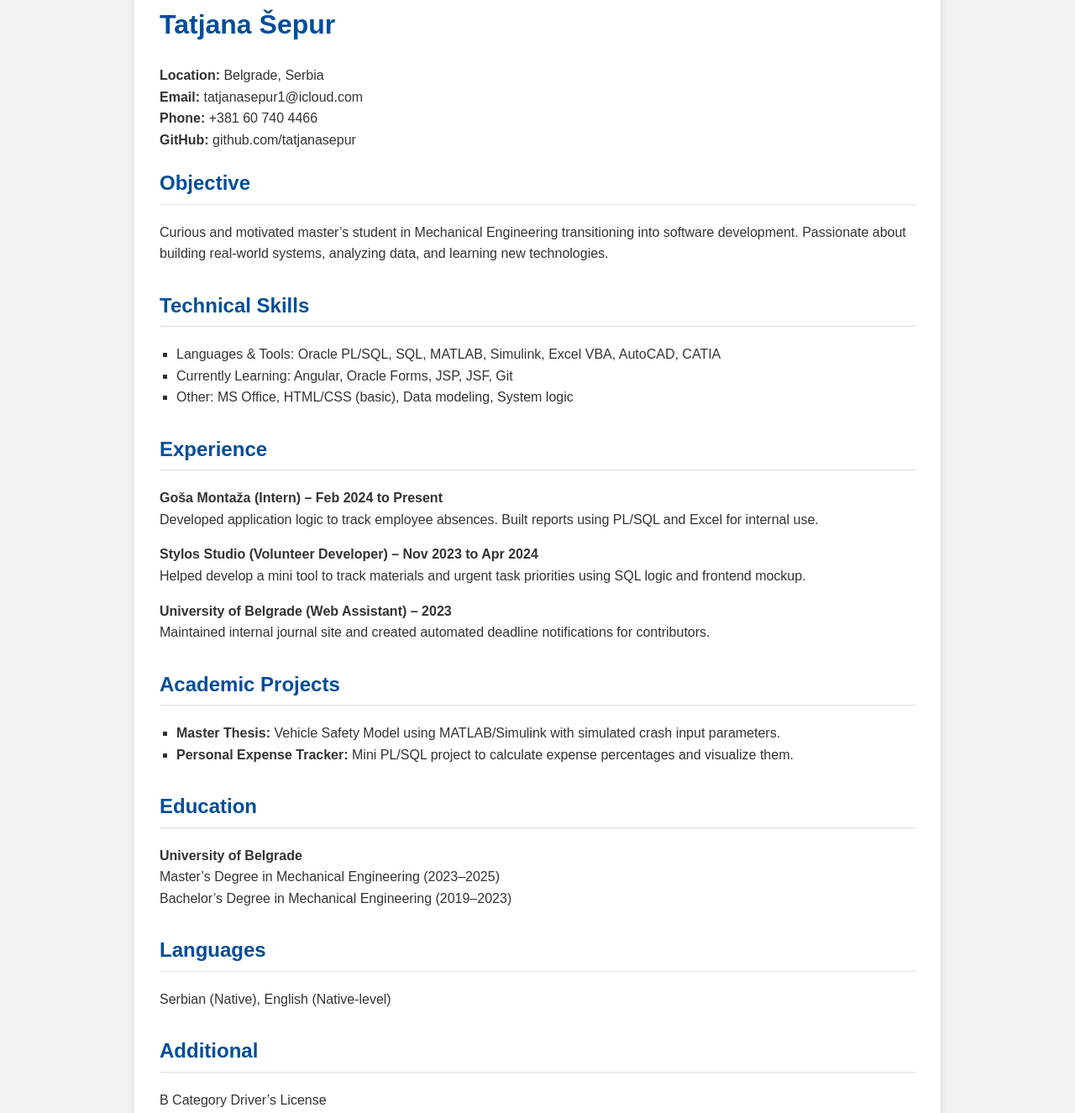
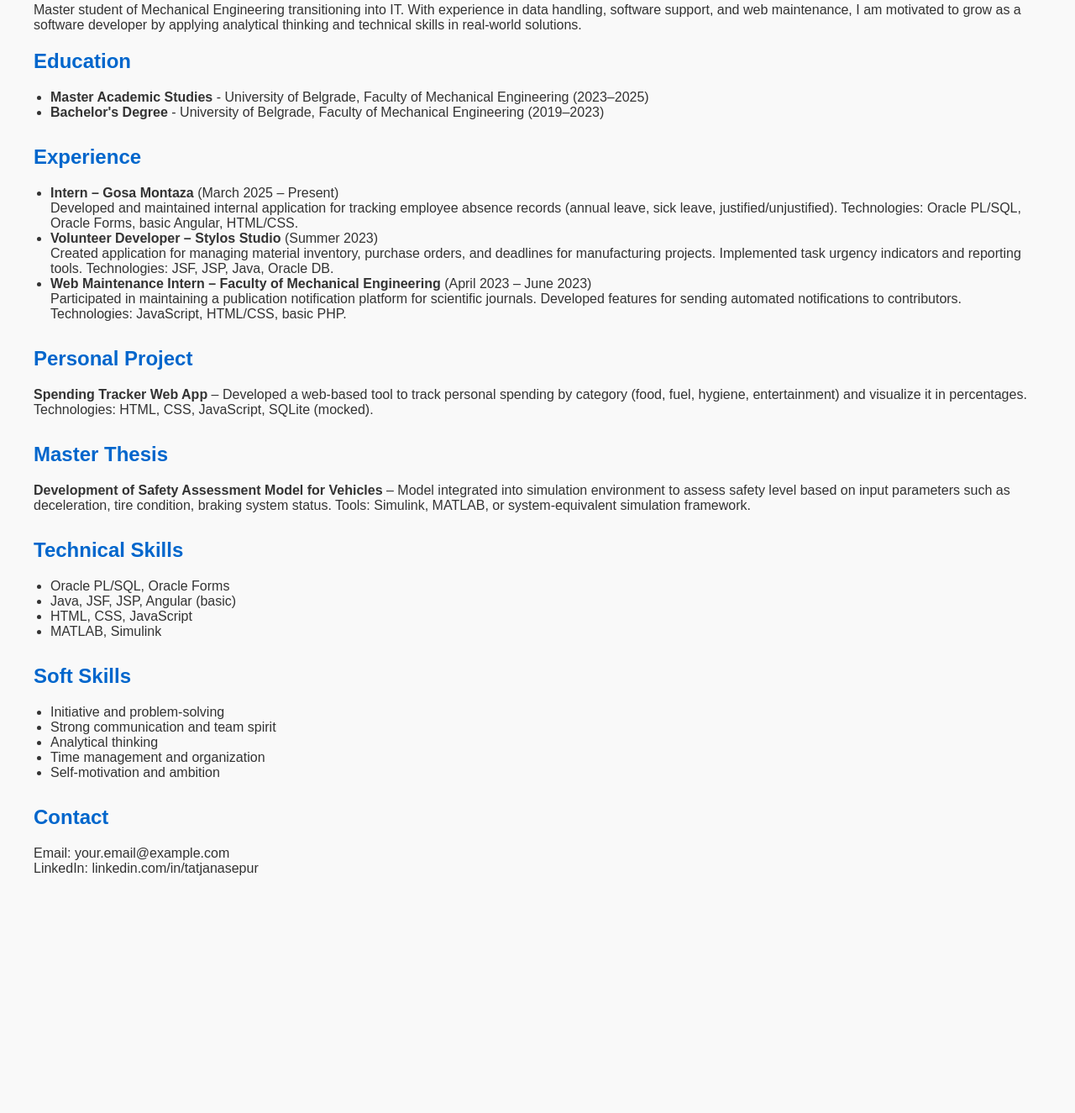
Before and after one commit to tatjanasepur/tatjanasepur-cv, a plain HTML site: page index.html in a window 1280 px wide. Shown: the part 95-1420 px from the top of the page at 84% size. After the commit the page ends 1178 px from the top, so only its background shows below. Drawn offline with Linux system fonts and the light colour scheme.

Commit message:
Update index.html

```diff
--- a/index.html
+++ b/index.html
@@ -1,76 +1,73 @@
-
 <!DOCTYPE html>
 <html lang="en">
 <head>
 <meta charset="UTF-8">
 <title>Tatjana Šepur - CV</title>
 <style>
-        body { font-family: Arial, sans-serif; background: #f2f2f2; color: #333; line-height: 1.6; padding: 40px; }
-        .container { max-width: 900px; margin: auto; background: #fff; padding: 30px; border-radius: 10px; box-shadow: 0 0 10px rgba(0,0,0,0.1); }
-        h1, h2 { color: #004d99; }
-        .section { margin-bottom: 30px; }
-        .section h2 { border-bottom: 1px solid #ddd; padding-bottom: 5px; }
-        ul { list-style-type: square; padding-left: 20px; }
+
+    body { font-family: Arial, sans-serif; margin: 40px; background: #f9f9f9; color: #333; }
+
+    h1, h2 { color: #0066cc; }
+
+    section { margin-bottom: 30px; }
+
+    ul { padding-left: 20px; }
 </style>
 </head>
 <body>
-    <div class="container">
 <h1>Tatjana Šepur</h1>
-        <p><strong>Location:</strong> Belgrade, Serbia<br>
-           <strong>Email:</strong> tatjanasepur1@icloud.com<br>
-           <strong>Phone:</strong> +381 60 740 4466<br>
-           <strong>GitHub:</strong> github.com/tatjanasepur</p>
+<p>Master student of Mechanical Engineering transitioning into IT. With experience in data handling, software support, and web maintenance, I am motivated to grow as a software developer by applying analytical thinking and technical skills in real-world solutions.</p>
+<section>
+<h2>Education</h2>
+<ul>
+<li><strong>Master Academic Studies</strong> - University of Belgrade, Faculty of Mechanical Engineering (2023–2025)</li>
+<li><strong>Bachelor's Degree</strong> - University of Belgrade, Faculty of Mechanical Engineering (2019–2023)</li>
+</ul>
+</section>
+<section>
+<h2>Experience</h2>
+<ul>
+<li><strong>Intern – Gosa Montaza</strong> (March 2025 – Present)<br>
 
-        <div class="section">
-            <h2>Objective</h2>
-            <p>Curious and motivated master’s student in Mechanical Engineering transitioning into software development. Passionate about building real-world systems, analyzing data, and learning new technologies.</p>
-        </div>
+        Developed and maintained internal application for tracking employee absence records (annual leave, sick leave, justified/unjustified). Technologies: Oracle PL/SQL, Oracle Forms, basic Angular, HTML/CSS.</li>
+<li><strong>Volunteer Developer – Stylos Studio</strong> (Summer 2023)<br>
 
-        <div class="section">
+        Created application for managing material inventory, purchase orders, and deadlines for manufacturing projects. Implemented task urgency indicators and reporting tools. Technologies: JSF, JSP, Java, Oracle DB.</li>
+<li><strong>Web Maintenance Intern – Faculty of Mechanical Engineering</strong> (April 2023 – June 2023)<br>
+
+        Participated in maintaining a publication notification platform for scientific journals. Developed features for sending automated notifications to contributors. Technologies: JavaScript, HTML/CSS, basic PHP.</li>
+</ul>
+</section>
+<section>
+<h2>Personal Project</h2>
+<p><strong>Spending Tracker Web App</strong> – Developed a web-based tool to track personal spending by category (food, fuel, hygiene, entertainment) and visualize it in percentages. Technologies: HTML, CSS, JavaScript, SQLite (mocked).</p>
+</section>
+<section>
+<h2>Master Thesis</h2>
+<p><strong>Development of Safety Assessment Model for Vehicles</strong> – Model integrated into simulation environment to assess safety level based on input parameters such as deceleration, tire condition, braking system status. Tools: Simulink, MATLAB, or system-equivalent simulation framework.</p>
+</section>
+<section>
 <h2>Technical Skills</h2>
 <ul>
-                <li>Languages & Tools: Oracle PL/SQL, SQL, MATLAB, Simulink, Excel VBA, AutoCAD, CATIA</li>
-                <li>Currently Learning: Angular, Oracle Forms, JSP, JSF, Git</li>
-                <li>Other: MS Office, HTML/CSS (basic), Data modeling, System logic</li>
+<li>Oracle PL/SQL, Oracle Forms</li>
+<li>Java, JSF, JSP, Angular (basic)</li>
+<li>HTML, CSS, JavaScript</li>
+<li>MATLAB, Simulink</li>
 </ul>
-        </div>
-
-        <div class="section">
-            <h2>Experience</h2>
-            <p><strong>Goša Montaža (Intern) – Feb 2024 to Present</strong><br>
-            Developed application logic to track employee absences. Built reports using PL/SQL and Excel for internal use.</p>
-
-            <p><strong>Stylos Studio (Volunteer Developer) – Nov 2023 to Apr 2024</strong><br>
-            Helped develop a mini tool to track materials and urgent task priorities using SQL logic and frontend mockup.</p>
-
-            <p><strong>University of Belgrade (Web Assistant) – 2023</strong><br>
-            Maintained internal journal site and created automated deadline notifications for contributors.</p>
-        </div>
-
-        <div class="section">
-            <h2>Academic Projects</h2>
+</section>
+<section>
+<h2>Soft Skills</h2>
 <ul>
-                <li><strong>Master Thesis:</strong> Vehicle Safety Model using MATLAB/Simulink with simulated crash input parameters.</li>
-                <li><strong>Personal Expense Tracker:</strong> Mini PL/SQL project to calculate expense percentages and visualize them.</li>
+<li>Initiative and problem-solving</li>
+<li>Strong communication and team spirit</li>
+<li>Analytical thinking</li>
+<li>Time management and organization</li>
+<li>Self-motivation and ambition</li>
 </ul>
-        </div>
-
-        <div class="section">
-            <h2>Education</h2>
-            <p><strong>University of Belgrade</strong><br>
-            Master’s Degree in Mechanical Engineering (2023–2025)<br>
-            Bachelor’s Degree in Mechanical Engineering (2019–2023)</p>
-        </div>
-
-        <div class="section">
-            <h2>Languages</h2>
-            <p>Serbian (Native), English (Native-level)</p>
-        </div>
-
-        <div class="section">
-            <h2>Additional</h2>
-            <p>B Category Driver’s License</p>
-        </div>
-    </div>
+</section>
+<section>
+<h2>Contact</h2>
+<p>Email: your.email@example.com<br>LinkedIn: linkedin.com/in/tatjanasepur</p>
+</section>
 </body>
 </html>
```
Lines whose indentation alone changed are shown as unchanged.
